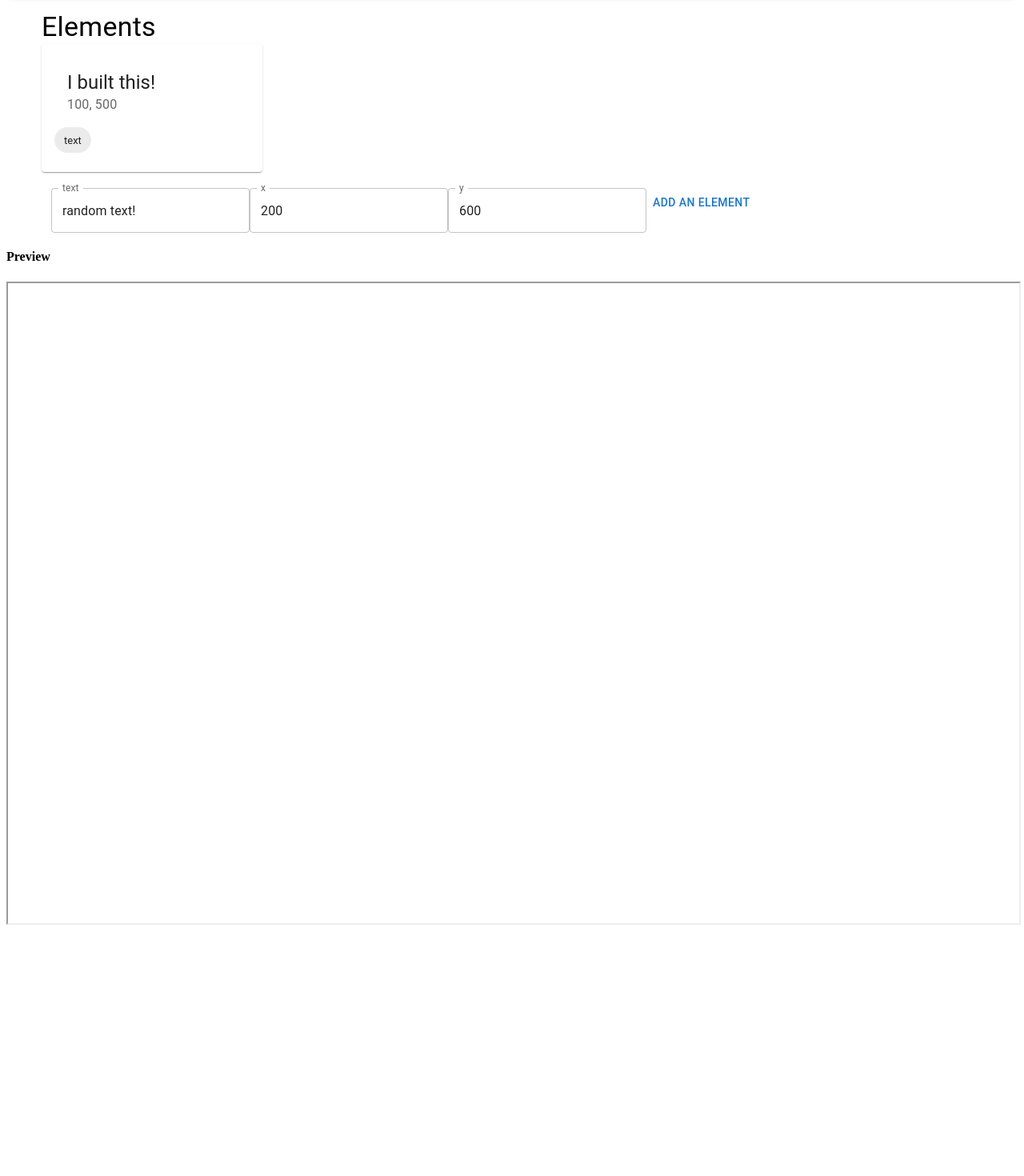
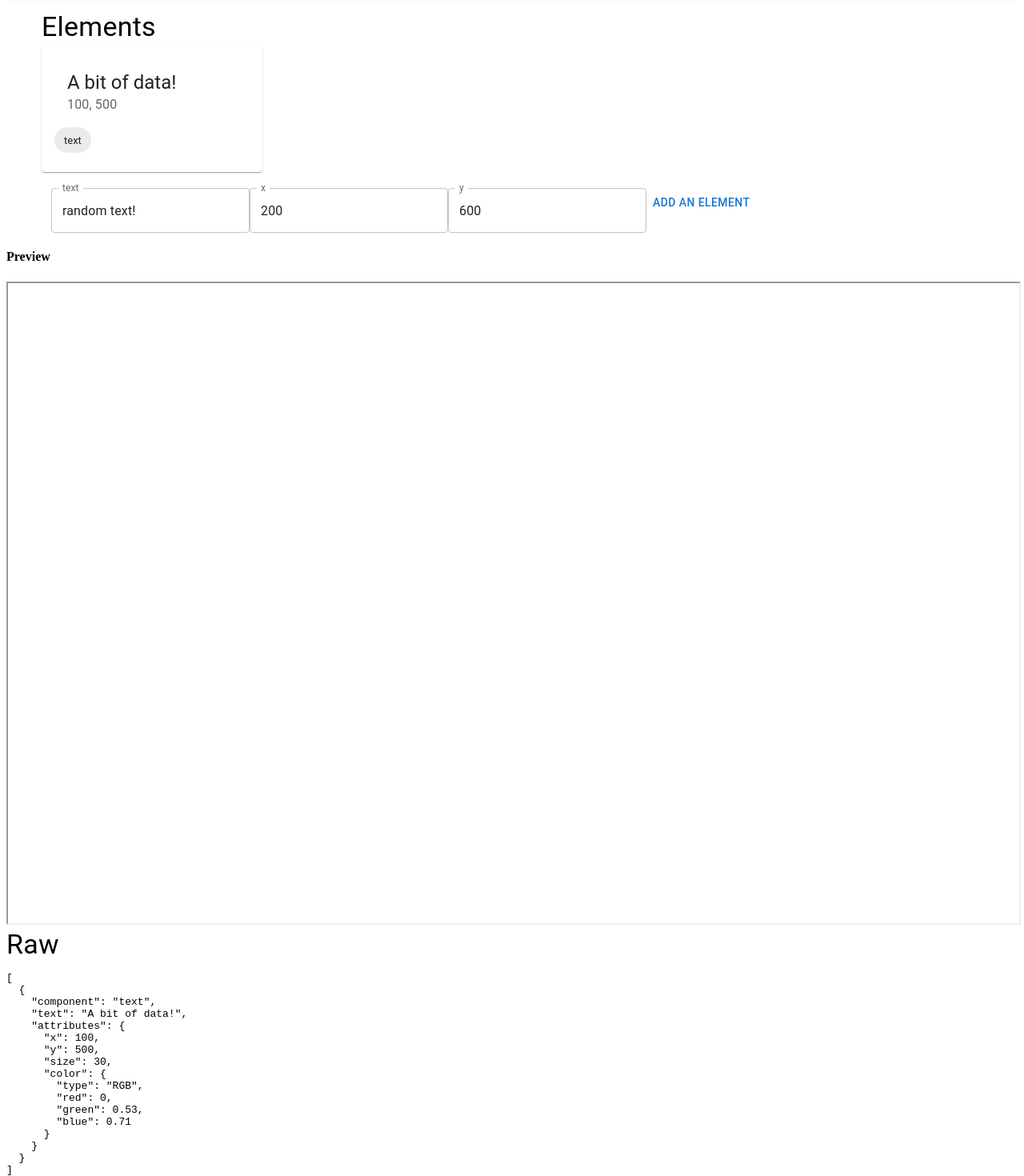
Before and after one commit to cramshaw/creports, a React (Vite) app: page / in a window 1280 px wide. Shown: the part 87-1557 px from the top of the page at 80% size. Before the commit the page ends 1247 px from the top, so only its background shows below. Built offline with nearby package versions, Linux system fonts and the light colour scheme.

Commit message:
render raw JSON too

```diff
--- a/src/App.tsx
+++ b/src/App.tsx
@@ -46,7 +46,7 @@ function App() {
   const [pageElements, setPageElements] = useState([
     {
       component: "text",
-      text: "I built this!",
+      text: "A bit of data!",
       attributes: {
         x: 100,
         y: 500,
@@ -153,6 +153,11 @@ function App() {
         src={pdfInfo}
         type="application/pdf"
       />
+
+      <Typography variant="h4">Raw</Typography>
+      <Box component="span" sx={{ display: "block" }}>
+        <pre>{JSON.stringify(pageElements, null, 2)}</pre>
+      </Box>
     </>
   );
 }
```
